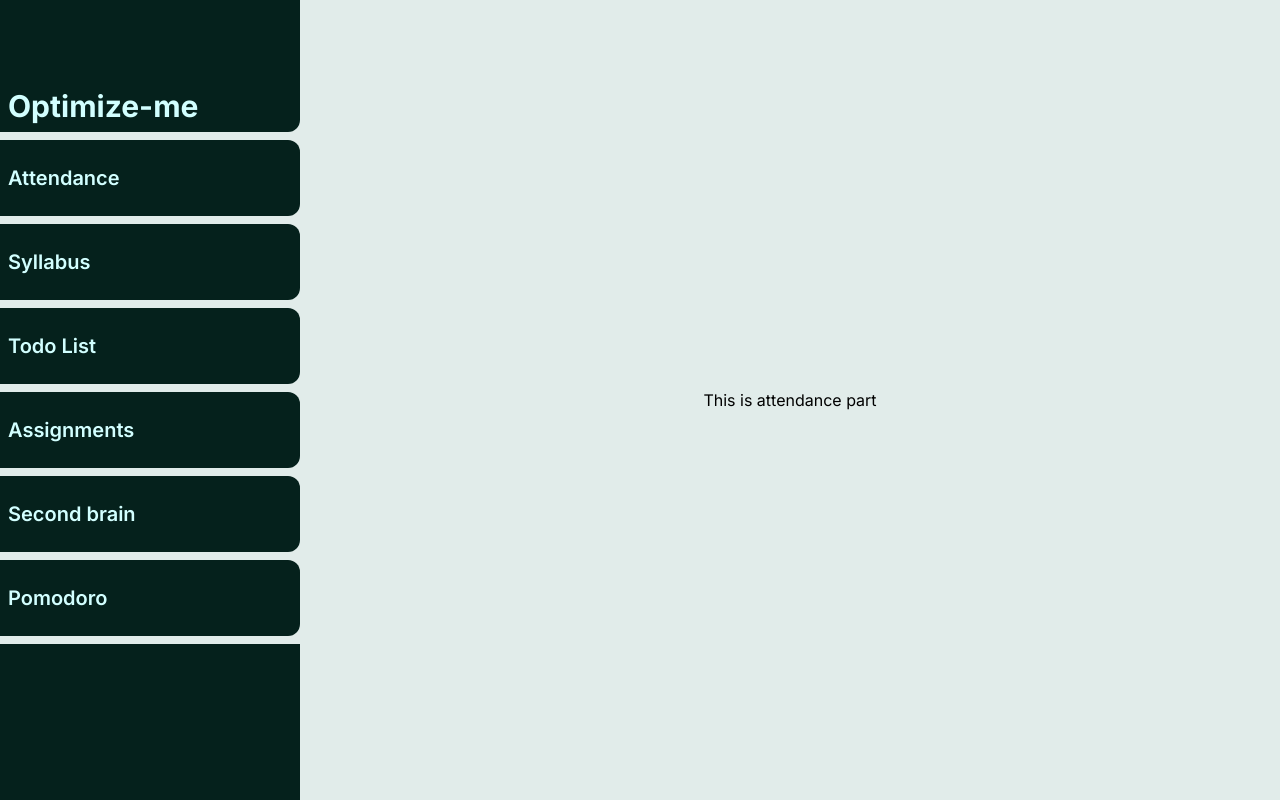
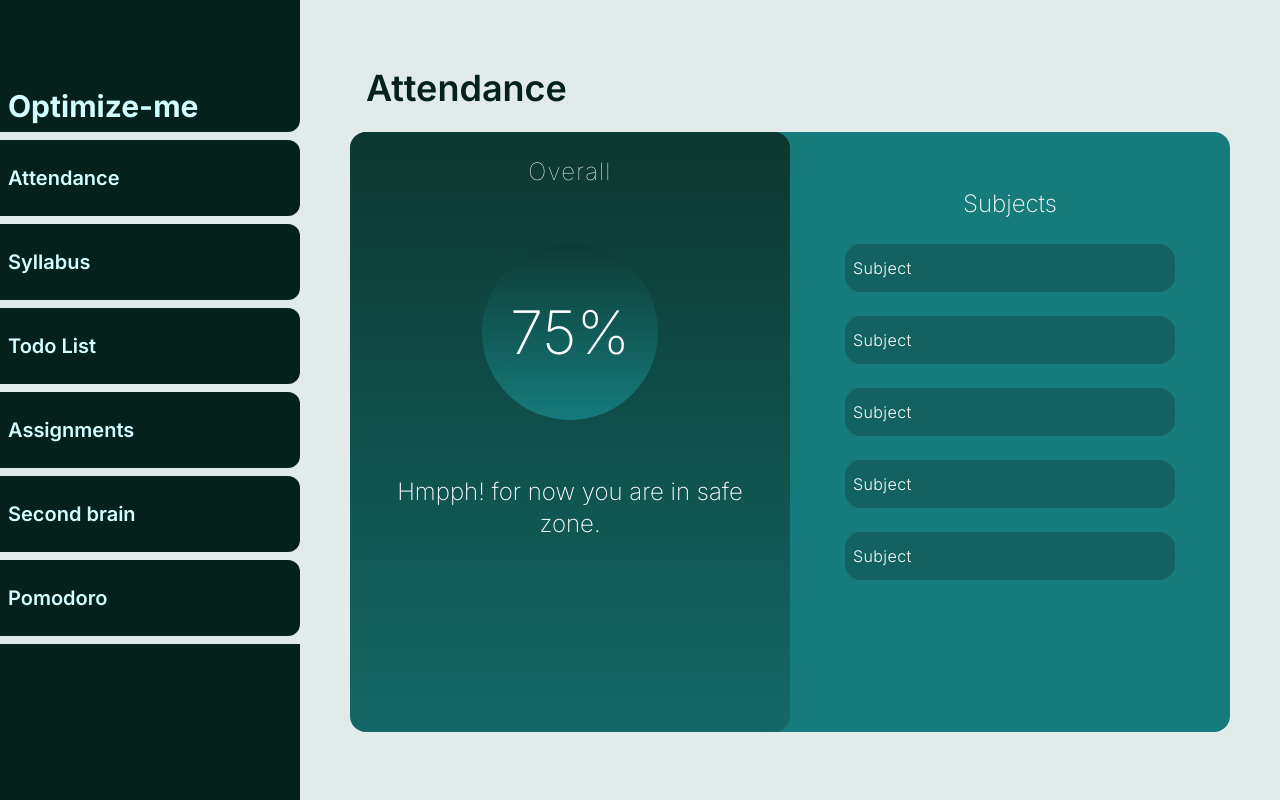
Before and after one commit to pankajrampawar/optimize-me, a Next.js app in the folder client/: page /attendance in a window 1280 px wide. Built offline with nearby package versions, Linux system fonts and the light colour scheme.

Commit message:
attendance card component created

```diff
--- a/client/app/attendance/page.tsx
+++ b/client/app/attendance/page.tsx
@@ -1,7 +1,46 @@
 'use client'
 
+import DetailsCard from "../ui/attendance/detailsCard"
+import OverviewChip from "../ui/attendance/overviewChip"
+
 export default function attendance() {
-    return <div>
-        This is attendance part
-    </div>
+    return (
+        <main className="flex flex-col gap-6">
+            <div className="text-4xl font-semibold text-navGreen pl-4">
+                Attendance
+            </div>
+
+            <div className="h-[600px] w-[880px] bg-attendanceCard rounded-2xl flex">
+                <div className="flex w-1/2">
+                    <DetailsCard/>
+                </div>
+
+                <div className="flex flex-col items-center mt-10 w-1/2 p-4 gap-6">
+                    <div className="text-2xl font-extralight text-white">
+                        Subjects
+                    </div>
+
+                    <div>
+                        <OverviewChip/>
+                    </div>
+
+                    <div>
+                        <OverviewChip/>
+                    </div>
+
+                    <div>
+                        <OverviewChip/>
+                    </div>
+
+                    <div>
+                        <OverviewChip/>
+                    </div>
+
+                    <div>
+                        <OverviewChip/>
+                    </div>
+                </div>
+            </div>
+        </main>
+    )
 }
--- a/client/app/page.tsx
+++ b/client/app/page.tsx
@@ -1,20 +1,10 @@
  ' use client '
 import React from 'react';
-import Overall from './ui/overall';
-import SubjectWise from './ui/subjectWise';
 
 export default function Home() {
   return (
-    <main className='min-w-screen min-h-screen text-white flex justify-center items-center'>
-      <section className='flex w-[800px] bg-gray-600'>
-        <div className='flex-1'>
-          <Overall/>
-        </div>
-
-        <div className='flex-1'>
-          <SubjectWise/>
-        </div>
-      </section>
+    <main className='min-w-screen min-h-screen flex justify-center items-center text-navGreen'>
+        A perfect way to optimize yourself
     </main>
   )
 }
--- /dev/null
+++ b/client/app/ui/attendance/detailsCard.tsx
@@ -0,0 +1,16 @@
+
+export default function DetailsCard() {
+    return (
+        <div className="flex flex-col gap-14 p-6 w-full rounded-2xl items-center bg-gradient-to-b from-TopColor to-BottomColor">
+            <header className="text-white text-2xl font-thin tracking-wider">
+                Overall
+            </header>
+            <div className="text-6xl text-white font-extralight bg-gradient-to-b from-CircleTop to-CircleBottom w-44 h-44 flex justify-center items-center rounded-full">
+                75%
+            </div>
+            <article className="text-2xl text-white font-extralight text-center">
+                Hmpph! for now you are in safe zone.
+            </article>
+        </div>
+    )
+}
--- /dev/null
+++ b/client/app/ui/attendance/overviewChip.tsx
@@ -0,0 +1,10 @@
+
+export default function OverviewChip() {
+    return (
+        <div className="p-2 py-3 w-[330px] bg-CardColor rounded-2xl text-white font-light">
+            <span className="tracking-wide">
+                Subject
+            </span>
+        </div>
+    )
+};
--- a/client/app/ui/overall.tsx
+++ /dev/null
@@ -1,10 +0,0 @@
-
-import React from 'react';
-
-export default function Overall() {
-    return (
-        <div>
-            Overall attendance report
-        </div>
-    )
-}
--- a/client/app/ui/sideNav.tsx
+++ b/client/app/ui/sideNav.tsx
@@ -12,9 +12,12 @@ export default function SideNav() {
 
     return (
         <main className='text-navText flex gap-2 flex-col h-screen'>
-            <div className='h-[132px] bg-navGreen flex items-end p-2 text-3xl font-bold rounded-br-xl'>
-                Optimize-me
-            </div>
+            <Link href={'/'}>
+                <div className='h-[132px] bg-navGreen flex items-end p-2 text-3xl font-bold rounded-br-xl'>
+                    Optimize-me
+                </div>
+            </Link>
+
             <ul className='flex gap-2 flex-col'>
                 {
                     arrayOfSideNavElements.map((element) => {
--- a/client/tailwind.config.ts
+++ b/client/tailwind.config.ts
@@ -12,6 +12,12 @@ const config: Config = {
         "navGreen": "rgb(5, 33, 28)",
         "navText": "rgb(210, 255, 255)",
         "background": "rgb(225, 236, 234)",
+        "attendanceCard": "rgb(22, 123, 123)",
+        "TopColor": "rgba(12, 55, 48, 1)",
+        "BottomColor": "rgba(12, 55, 48, 0.28)",
+        "CircleTop": "rgba(13, 59, 52, 1)",
+        "CircleBottom": "rgba(22, 123, 123, 1)",
+        "CardColor": "rgb(19, 97, 96)",
       }
     },
   },
--- a/client/tsconfig.json
+++ b/client/tsconfig.json
@@ -22,6 +22,6 @@
       "@/*": ["./*"]
     }
   },
-  "include": ["next-env.d.ts", "**/*.ts", "**/*.tsx", ".next/types/**/*.ts"],
+  "include": ["next-env.d.ts", "**/*.ts", "**/*.tsx", ".next/types/**/*.ts", "app/ui/attendance"],
   "exclude": ["node_modules"]
 }
```
